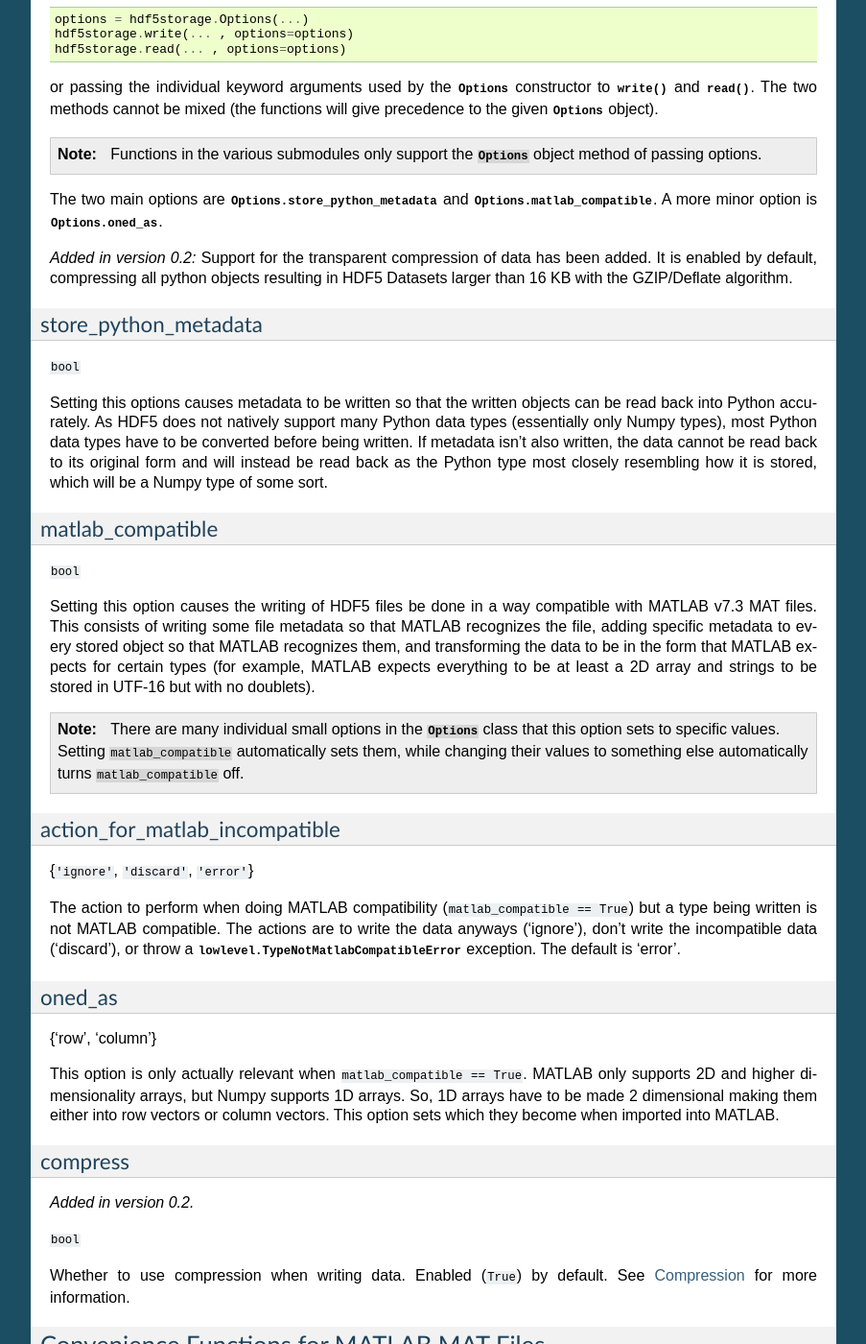
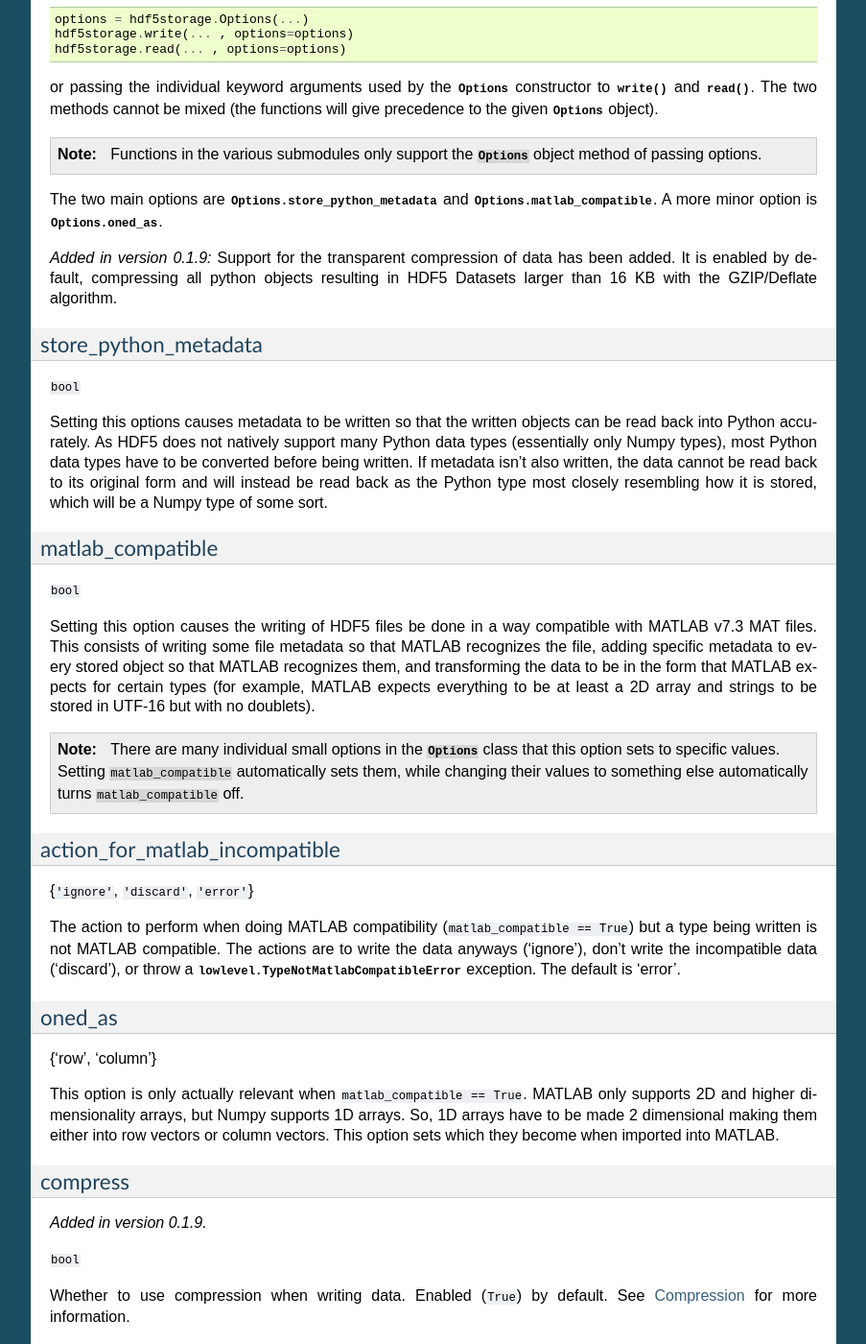
Before and after one commit to frejanordsiek/hdf5storage, a Sphinx documentation site: the page built from doc/source/introduction.rst, in a window 1280 px wide and 1400 px high, scrolled down 791 px. Shown: the whole window at 96% size, without its empty margins (198-1101 px from the left). Built offline with Sphinx 7.4.7, drawn with Linux system fonts in a browser that asks for light colours; formulas are drawn with MathJax 3.

Commit message:
Updated documentation to reflect compression being backported to the 0.1.x branch.

```diff
--- a/doc/source/compression.rst
+++ b/doc/source/compression.rst
@@ -6,7 +6,7 @@
 Compression
 ===========
 
-.. versionadded:: 0.2
+.. versionadded:: 0.1.9
 
    HDF5 compression features added along with several options to
    control it in :py:class:`Options`.
--- a/doc/source/introduction.rst
+++ b/doc/source/introduction.rst
@@ -67,7 +67,7 @@ The two main options are :py:attr:`Options.store_python_metadata` and
 :py:attr:`Options.oned_as`.
 
 
-.. versionadded:: 0.2
+.. versionadded:: 0.1.9
 
    Support for the transparent compression of data has been added. It
    is enabled by default, compressing all python objects resulting in
@@ -143,7 +143,7 @@ vectors. This option sets which they become when imported into MATLAB.
 compress
 --------
 
-.. versionadded:: 0.2
+.. versionadded:: 0.1.9
 
 ``bool``
 
```
